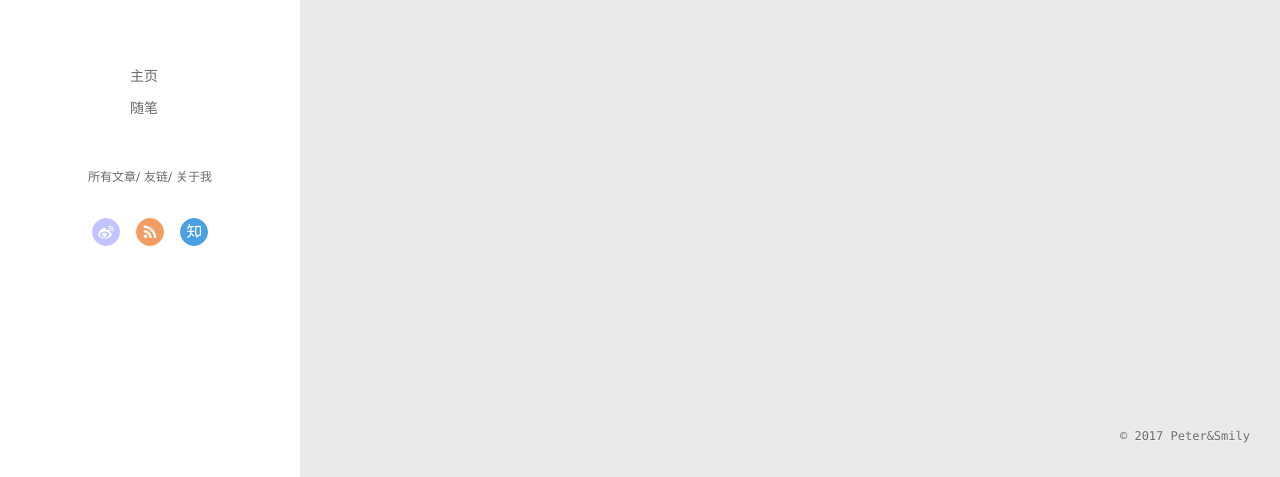
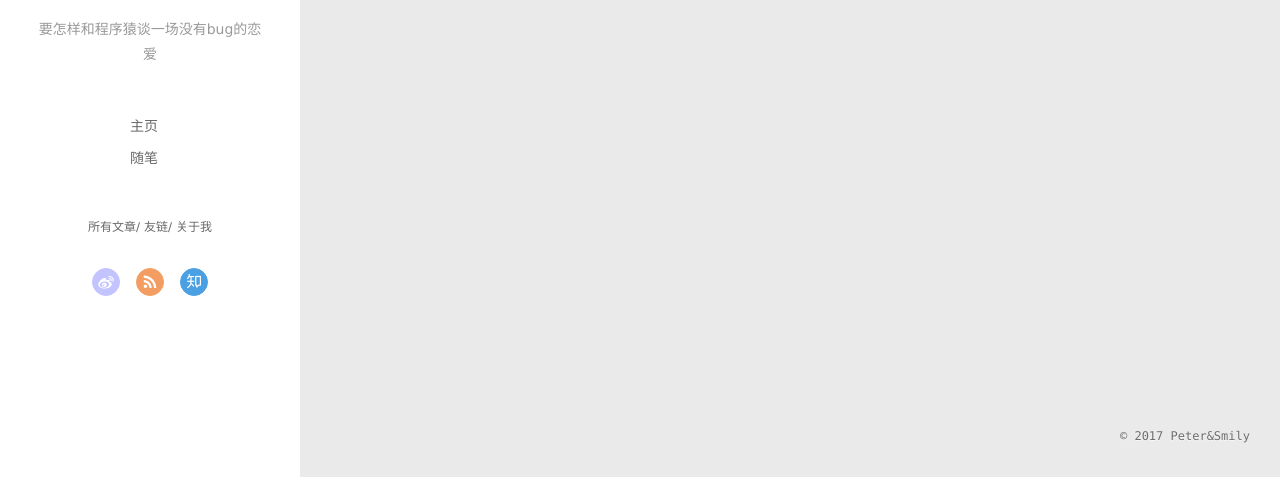
Before and after one commit to Vicent-xd/alipay, a plain HTML site: page archives/2017/01/index.html in a window 1280 px wide. Shown: the part 323-800 px from the top of the page. Drawn offline with Linux system fonts and the light colour scheme; no server answers.

Commit message:
Site updated: 2017-01-12 17:11:26

```diff
--- a/archives/2017/01/index.html
+++ b/archives/2017/01/index.html
@@ -8,12 +8,15 @@
   <link rel="dns-prefetch" href="http://yoursite.com">
   <title>Archives: 2017/1 | 要怎样和程序猿谈一场没有bug的恋爱</title>
   <meta name="viewport" content="width=device-width, initial-scale=1, maximum-scale=1">
-  <meta property="og:type" content="website">
+  <meta name="description" content="要怎样和程序猿谈一场没有bug的恋爱">
+<meta property="og:type" content="website">
 <meta property="og:title" content="要怎样和程序猿谈一场没有bug的恋爱">
 <meta property="og:url" content="http://yoursite.com/archives/2017/01/index.html">
 <meta property="og:site_name" content="要怎样和程序猿谈一场没有bug的恋爱">
+<meta property="og:description" content="要怎样和程序猿谈一场没有bug的恋爱">
 <meta name="twitter:card" content="summary">
 <meta name="twitter:title" content="要怎样和程序猿谈一场没有bug的恋爱">
+<meta name="twitter:description" content="要怎样和程序猿谈一场没有bug的恋爱">
 
     <link rel="alternative" href="/atom.xml" title="要怎样和程序猿谈一场没有bug的恋爱" type="application/atom+xml">
 
@@ -47,6 +50,8 @@
 		<hgroup>
 		  <h1 class="header-author"><a href="/">Peter&amp;Smily</a></h1>
 		</hgroup>
+
+		<p class="header-subtitle">要怎样和程序猿谈一场没有bug的恋爱</p>
 
 
 		<nav class="header-menu">
@@ -103,6 +108,8 @@
 			<hgroup>
 			  <h1 class="header-author js-header-author">Peter&amp;Smily</h1>
 			</hgroup>
+
+			<p class="header-subtitle"><i class="icon icon-quo-left"></i>要怎样和程序猿谈一场没有bug的恋爱<i class="icon icon-quo-right"></i></p>
 
 
 
```
Also changed, not shown: 2017/01/12/hello-world/index.html (+4 -0 lines), archives/2017/index.html (+8 -1 lines), archives/index.html (+8 -1 lines), index.html (+8 -1 lines).
